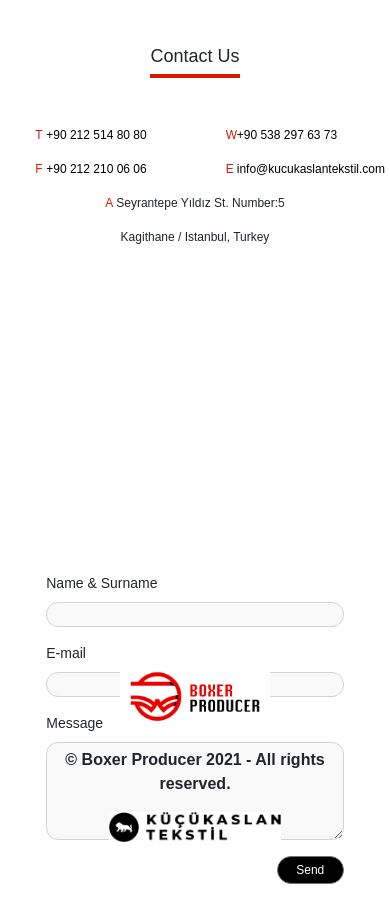
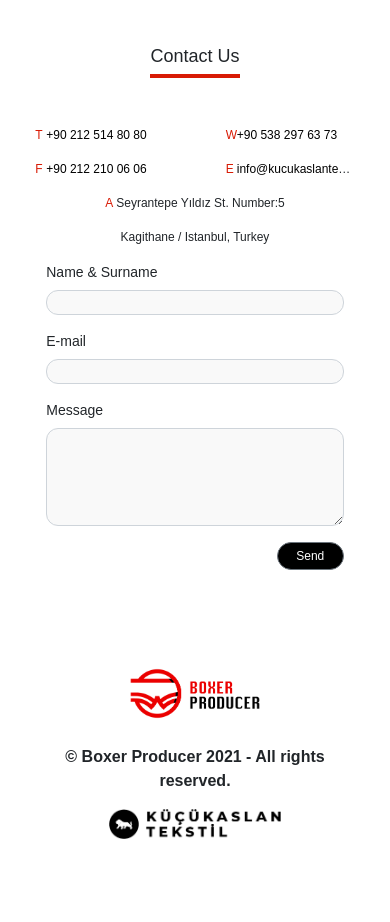
Before and after one commit to Sezer-dev/Boxer-Producer, a Nuxt app: page / in a window 390 px wide. Shown: the part 1720-2642 px from the top of the page. After the commit the page ends 2567 px from the top, so only its background shows below. Built offline with nearby package versions, Linux system fonts and the light colour scheme.

Commit message:
Removed unnecessary flex-column class

```diff
--- a/components/Contact.vue
+++ b/components/Contact.vue
@@ -10,7 +10,7 @@
     </div>
     <div class="row d-flex justify-content-center my-5">
       <div
-        class="col-11 d-flex flex-md-row flex-column justify-content-between align-items-center"
+        class="col-11 d-md-flex flex-md-row justify-content-md-between align-items-md-center"
       >
         <div class="col-md-7 col-12 pr-md-5 px-1">
           <div class="d-flex justify-content-between">
@@ -38,7 +38,7 @@
               </p>
             </div>
             <div class="text-container">
-              <p class="contact-text text-nowrap">
+              <p class="contact-text text-nowrap text-truncate">
                 <a href="mailto:info@kucukaslantekstil.com">
                   <span class="contact-icon">E</span>info@kucukaslantekstil.com
                 </a>
@@ -56,49 +56,37 @@
           </div>
         </div>
         <div class="col-md-5 col-12">
-          <b-form>
-            <b-form-group
-              id="input-group-name"
-              label="Name & Surname"
-              label-for="input-name-surname"
-              @submit="onSubmit"
-            >
+          <b-form @submit="onSubmit">
+            <b-form-group label="Name & Surname">
               <b-form-input
-                id="input-name-surname"
                 v-model="form.fullName"
                 type="text"
                 required
                 class="form-input"
-              ></b-form-input>
+              />
             </b-form-group>
-            <b-form-group
-              id="input-group-email"
-              label="E-mail"
-              label-for="input-email"
-            >
+            <b-form-group label="E-mail">
               <b-form-input
-                id="input-email"
                 v-model="form.email"
                 type="email"
                 required
                 class="form-input"
-              ></b-form-input>
+              />
             </b-form-group>
-            <b-form-group
-              id="input-textarea"
-              label="Message"
-              label-for="input-message"
-            >
+            <b-form-group label="Message">
               <b-form-textarea
-                id="input-textarea"
                 v-model="form.message"
                 required
                 rows="4"
                 class="form-input"
-              ></b-form-textarea>
+              />
             </b-form-group>
             <div class="d-flex justify-content-end align-items-center">
-              <b-button type="submit" class="input-submit-button">
+              <b-button
+                :disabled="loading"
+                class="input-submit-button"
+                type="submit"
+              >
                 Send
               </b-button>
             </div>
@@ -118,11 +106,18 @@ export default {
         email: "",
         message: "",
       },
+      loading: false,
     }
   },
   methods: {
     onSubmit(event) {
       event.preventDefault()
+      const { fullName, email, message } = this.form
+      if (!fullName || !email || !message) return
+      this.loading = true
+      setTimeout(() => {
+        this.loading = false
+      }, 1000)
     },
   },
 }
```
